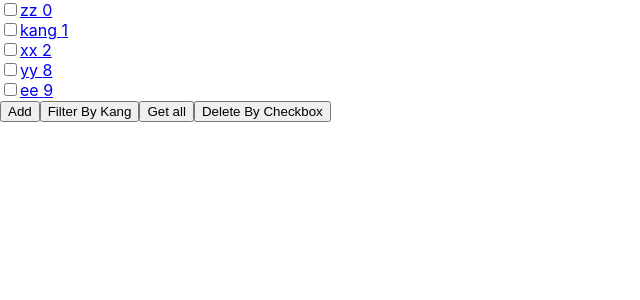
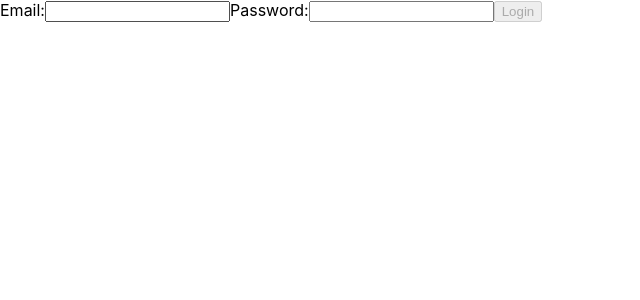
Before and after one commit to wangx6/kang-app, a React (Create React App) app: page / in a window 1280 px wide. Shown: the top 300 px of the page, without its empty margins (0-640 px from the left). Built offline with nearby package versions, Linux system fonts and the light colour scheme.

Commit message:
user login

```diff
--- a/package.json
+++ b/package.json
@@ -11,6 +11,7 @@
     "react-dom": "^17.0.1",
     "react-router-dom": "^5.2.0",
     "react-scripts": "4.0.3",
+    "reactjs-popup": "^2.0.4",
     "web-vitals": "^1.1.1"
   },
   "scripts": {
--- a/src/App.js
+++ b/src/App.js
@@ -2,16 +2,33 @@ import React from "react";
 import { BrowserRouter as Router, Switch, Route } from "react-router-dom";
 import Product from "./components/Product/Product";
 import Products from "./components/Products/Products";
-import ProductsModel from "./model/ProductsModel"
+import UserLogin from "./components/UserLogin/UserLogin";
+import PrivateRoute from "./components/PrivateRoute/PrivateRoute";
+
+// Context
+import ProductsModel from "./model/ProductsModel";
+import UserModel from "./model/UserModel";
 
 function App() {
+
   return (
     <Router>
       <Switch>
-        <ProductsModel>
-          <Route path="/" exact component={Products}></Route>
-          <Route path="/products/:pId" exact component={Product}></Route>
-        </ProductsModel>
+        <UserModel>
+          <Route path="/" exact component={UserLogin}></Route>
+          <ProductsModel>
+            <PrivateRoute
+              path="/products"
+              exact
+              component={Products}
+            ></PrivateRoute>
+            <PrivateRoute
+              path="/products/:pId"
+              exact
+              component={Product}
+            ></PrivateRoute>
+          </ProductsModel>
+        </UserModel>
       </Switch>
     </Router>
   );
--- /dev/null
+++ b/src/components/PrivateRoute/PrivateRoute.js
@@ -0,0 +1,25 @@
+/* eslint-disable */
+import React, { useContext } from "react";
+import { Redirect, Route } from "react-router-dom";
+import { UserContext } from "../../model/UserModel";
+
+const PrivateRoute = ({ component: Component, ...rest }) => {
+  const userContext = useContext(UserContext);
+
+  return (
+    <Route
+      {...rest}
+      render={(props) =>
+        !!userContext.isAuth ? (
+          <Component {...props} />
+        ) : (
+          <Redirect
+            to={{ pathname: "/", state: { from: props.location } }}
+          />
+        )
+      }
+    />
+  );
+};
+
+export default PrivateRoute;
--- a/src/components/Product/Product.js
+++ b/src/components/Product/Product.js
@@ -2,10 +2,12 @@ import { useParams, useHistory } from "react-router";
 import React, { useContext, useEffect, useState } from "react";
 import { ProductsModelContext } from "../../model/ProductsModel";
 import { Link } from "react-router-dom";
+import { UserContext } from "../../model/UserModel";
 
 function Product() {
   // state space
   const { service: productsService } = useContext(ProductsModelContext);
+  const { user } = useContext(UserContext);
   const { pId } = useParams();
   const history = useHistory();
   const [product, setProduct] = useState({});
@@ -17,7 +19,7 @@ function Product() {
 
   const onClickName = () => {
     setTimeout(() => {
-      history.push({ pathname: "/" });
+      history.push({ pathname: "/products" });
     }, 1000);
   };
 
@@ -25,10 +27,11 @@ function Product() {
   return (
     <>
       <div>
+        <h1>Hi User {user.name}</h1>
         <h1 onClick={onClickName}>{product.name}</h1>
       </div>
       <div>
-        <Link to="/">Go back to product</Link>
+        <Link to="/products">Go back to product</Link>
       </div>
     </>
   );
--- a/src/components/Products/Products.js
+++ b/src/components/Products/Products.js
@@ -1,5 +1,6 @@
 import React, { useContext, useEffect } from "react";
 import { ProductsModelContext } from "../../model/ProductsModel";
+import { UserContext } from "../../model/UserModel";
 import { Link } from "react-router-dom";
 
 const Products = () => {
@@ -7,6 +8,7 @@ const Products = () => {
   const { activeProducts, service: productService } = useContext(
     ProductsModelContext
   );
+  const { user } = useContext(UserContext);
 
   // controller space
   useEffect(() => {
@@ -36,6 +38,7 @@ const Products = () => {
   // view space
   return (
     <div className="App">
+      <h1>Hi User {user.email}</h1>
       <div>
         {activeProducts.map((p) => (
           <div key={p.id}>
--- /dev/null
+++ b/src/components/UserLogin/UserLogin.js
@@ -0,0 +1,62 @@
+import React, { useState, useContext } from "react";
+import { useHistory } from "react-router";
+import { UserContext } from "../../model/UserModel";
+
+const UserLogin = () => {
+  // state space
+  const [email, setEmail] = useState("");
+  const [password, setPassword] = useState("");
+  const history = useHistory();
+  const { service: userService } = useContext(UserContext);
+
+  // controller space
+  const onFormSubmit = (event) => {
+    event.preventDefault();
+    userService
+      .validateUser(email, password)
+      .then((isValid) => _isValidUser(isValid));
+  };
+
+  const _isValidUser = (isValid) => {
+    if (isValid) {
+      history.push({
+        pathname: "/products",
+      });
+    } else {
+      console.log("invalid user");
+    }
+  };
+
+  const validateForm = () => email.length > 0 && password.length > 0;
+
+  // view space
+  return (
+    <>
+      <div className="Login">
+        <form onSubmit={onFormSubmit}>
+          <label>
+            Email:
+            <input
+              type="text"
+              name="email"
+              onChange={(e) => setEmail(e.target.value)}
+            />
+          </label>
+          <label>
+            Password:
+            <input
+              type="text"
+              name="password"
+              onChange={(e) => setPassword(e.target.value)}
+            />
+          </label>
+          <button type="submit" disabled={!validateForm()}>
+            Login
+          </button>
+        </form>
+      </div>
+    </>
+  );
+};
+
+export default UserLogin;
--- /dev/null
+++ b/src/model/UserModel.js
@@ -0,0 +1,46 @@
+import React, { useState } from "react";
+import PropTypes from "prop-types";
+
+const initUsers = [
+  { email: "1", password: "1" },
+  { email: "2", password: "2" },
+  { email: "3", password: "3" },
+];
+
+export const UserContext = React.createContext({});
+
+const UserModel = (props) => {
+  // state
+  const [user, setUser] = useState();
+  const [isAuth, setIsAuth] = useState(false);
+
+  // power
+  const validateUser = (email, pw) =>
+    new Promise((resolve) =>
+      resolve(initUsers.find((u) => u.email === email && u.password === pw))
+    ).then((u) => {
+      setUser(u);
+      setIsAuth(true);
+      return !!u;
+    });
+
+  // API
+  return (
+    <UserContext.Provider
+      value={{
+        user,
+        isAuth,
+        service: {
+          validateUser,
+        },
+      }}
+    >
+      {props.children}
+    </UserContext.Provider>
+  );
+};
+
+UserModel.propTypes = {
+  children: PropTypes.array,
+};
+export default UserModel;
```
Also changed, not shown: 1 other file (tests, documents, lock files or other folders).
